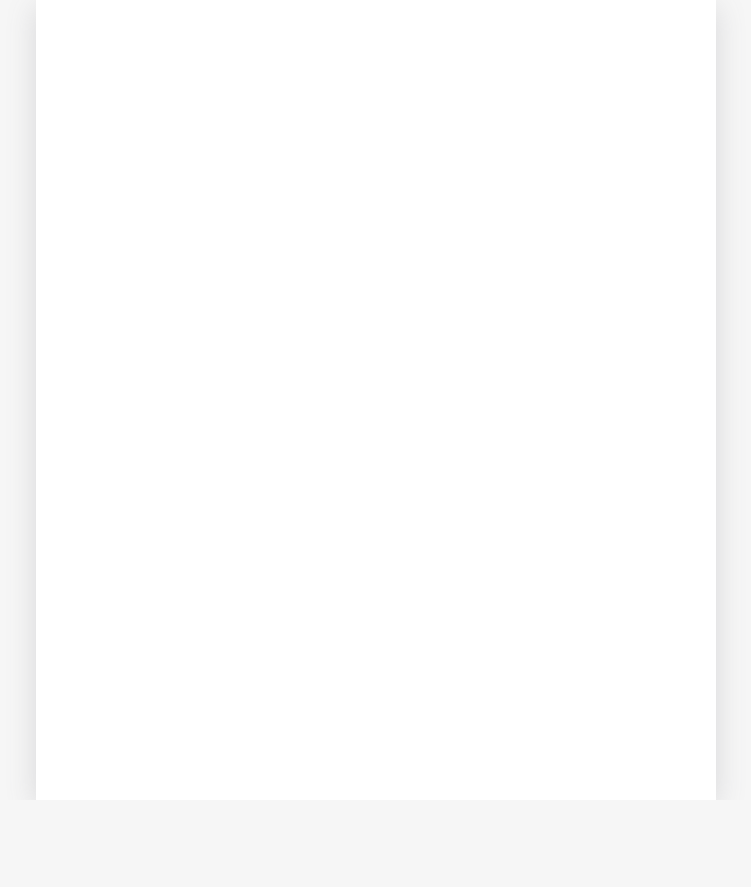
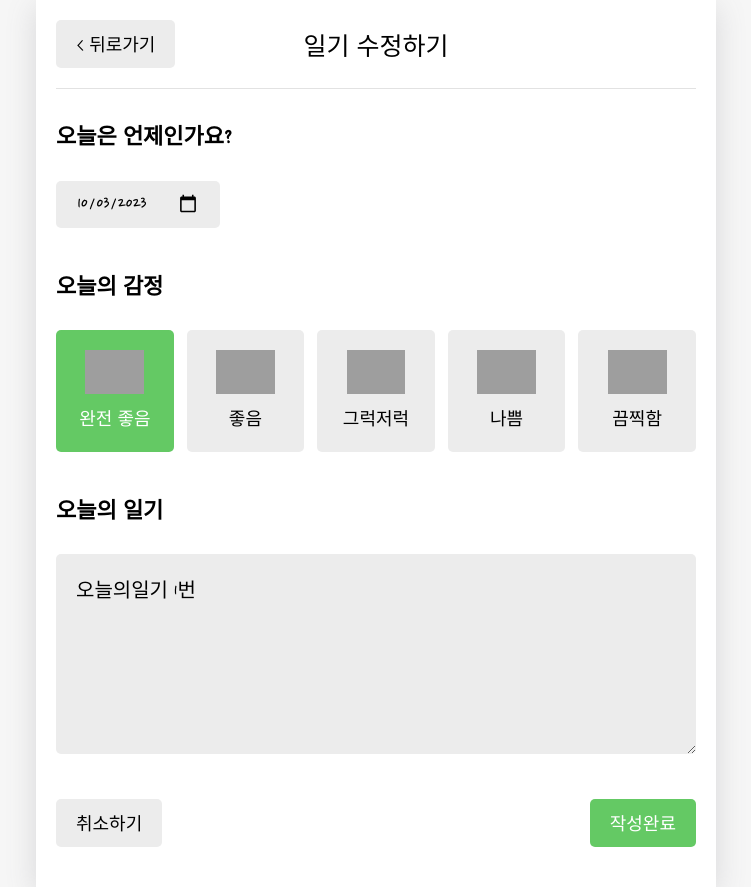
Before and after one commit to HyeokChan/JS-React, a React (Create React App) app in the folder EmotionDiaryApp/: page /edit/1 in a window 1280 px wide. Before the commit this address had no page. Shown: the whole page, without its empty margins (264-1015 px from the left). Before the commit the page ends 800 px from the top, so only its background shows below. Built offline with nearby package versions, Linux system fonts and the light colour scheme; grey boxes are pictures that could not be loaded; a web font is replaced by a local one.

Commit message:
실습프로젝트 일기수정

```diff
--- a/EmotionDiaryApp/src/App.js
+++ b/EmotionDiaryApp/src/App.js
@@ -133,8 +133,8 @@
             <Routes>
               <Route path='/' element={<Home/>}></Route>
               <Route path='/new' element={<New/>}></Route>
-              <Route path='/edit' element={<Edit/>}></Route>
-              <Route path='/diary' element={<Diary/>}></Route>
+              <Route path='/edit/:id' element={<Edit/>}></Route>
+              <Route path='/diary/:id' element={<Diary/>}></Route>
             </Routes>
             {/* <RouteTest></RouteTest> */}
           </div>
--- a/EmotionDiaryApp/src/components/DiaryEditor.js
+++ b/EmotionDiaryApp/src/components/DiaryEditor.js
@@ -1,5 +1,5 @@
 import { useNavigate } from "react-router-dom";
-import { useState, useRef, useContext } from "react";
+import { useState, useRef, useContext, useEffect } from "react";
 import { DiaryDispatchContext } from "../App";
 import MyHeader from "./MyHeader";
 import MyButton from "./MyButton";
@@ -37,13 +37,13 @@
     return date.toISOString().slice(0,10);
 }
 
-const DiaryEditor = () => {
+const DiaryEditor = ({isEdit, originData}) => {
     const navigate = useNavigate();
     const [date, setDate] = useState(getStringDate(new Date()));
     const [emotion, setEmotion] = useState(3);
     const [content, setContent] = useState("");
     const contentRef = useRef();
-    const {onCreate} = useContext(DiaryDispatchContext);
+    const {onCreate, onEdit} = useContext(DiaryDispatchContext);
 
     const handleClickEmote = (emotion) => {
         setEmotion(emotion);
@@ -53,14 +53,30 @@
             contentRef.current.focue();
             return;
         }
-        onCreate(date, content, emotion);
+        if(window.confirm(isEdit ? "일기를 수정하시겠습니까?" : "새로운 일기를 작성하시겠습니까?")){
+            if(!isEdit){
+                onCreate(date, content, emotion);
+            }
+            else {
+                onEdit(originData.id, date, content, emotion);
+            }
+        }
         navigate("/", {replace:true});
     }
+
+    useEffect(()=>{
+        if(isEdit){
+            setDate(getStringDate(new Date(parseInt(originData.date))));
+            setEmotion(originData.emotion);
+            setContent(originData.content);
+
+        }
+    }, [isEdit, originData]);
 
     return (
         <div className="DiaryEditor">
             <MyHeader
-                headText={"새 일기쓰기"}
+                headText={isEdit ? "일기 수정하기" : "새 일기쓰기"}
                 leftChild={
                     <MyButton text={"< 뒤로가기"} onClick={()=>navigate(-1)}/>
                 }
@@ -84,7 +100,7 @@
                 </section>
                 <section>
                     <h4>오늘의 일기</h4>
-                    <div className="input_box text_wrapper">
+                    <div classN ame="input_box text_wrapper">
                         <textarea ref={contentRef} value={content} onChange={(e)=>setContent(e.target.value)} placeholder="오늘은 어땠나요"/>
                     </div>
                 </section>
--- a/EmotionDiaryApp/src/pages/Edit.js
+++ b/EmotionDiaryApp/src/pages/Edit.js
@@ -1,8 +1,34 @@
+import { useNavigate, useParams } from "react-router-dom";
+import { useContext, useEffect, useState } from "react";
+import { DiaryStateContext } from "../App";
+import DiaryEditor from "../components/DiaryEditor";
+
 const Edit = () => {
+    const [originData, setOriginData] = useState();
+    const navigate = useNavigate();
+    const {id} = useParams();
+    const diaryList = useContext(DiaryStateContext);
+
+    useEffect(()=>{
+        if(diaryList.length >= 1){
+            const targetDiary = diaryList.find((it) => parseInt(it.id) === parseInt(id));
+            if(targetDiary){
+                setOriginData(targetDiary);
+            } else {
+                navigate("/", {replace:true});
+            }
+        }
+
+    }, [id, diaryList]);
+
     return (
         <div>
-            <h1>Edit</h1>
-            <p>이곳은 일기 수정 페이지 입니다.</p>
+            {originData &&
+            <DiaryEditor
+                isEdit={true}
+                originData={originData}/>
+            }
+
         </div>
     );
 };
```
